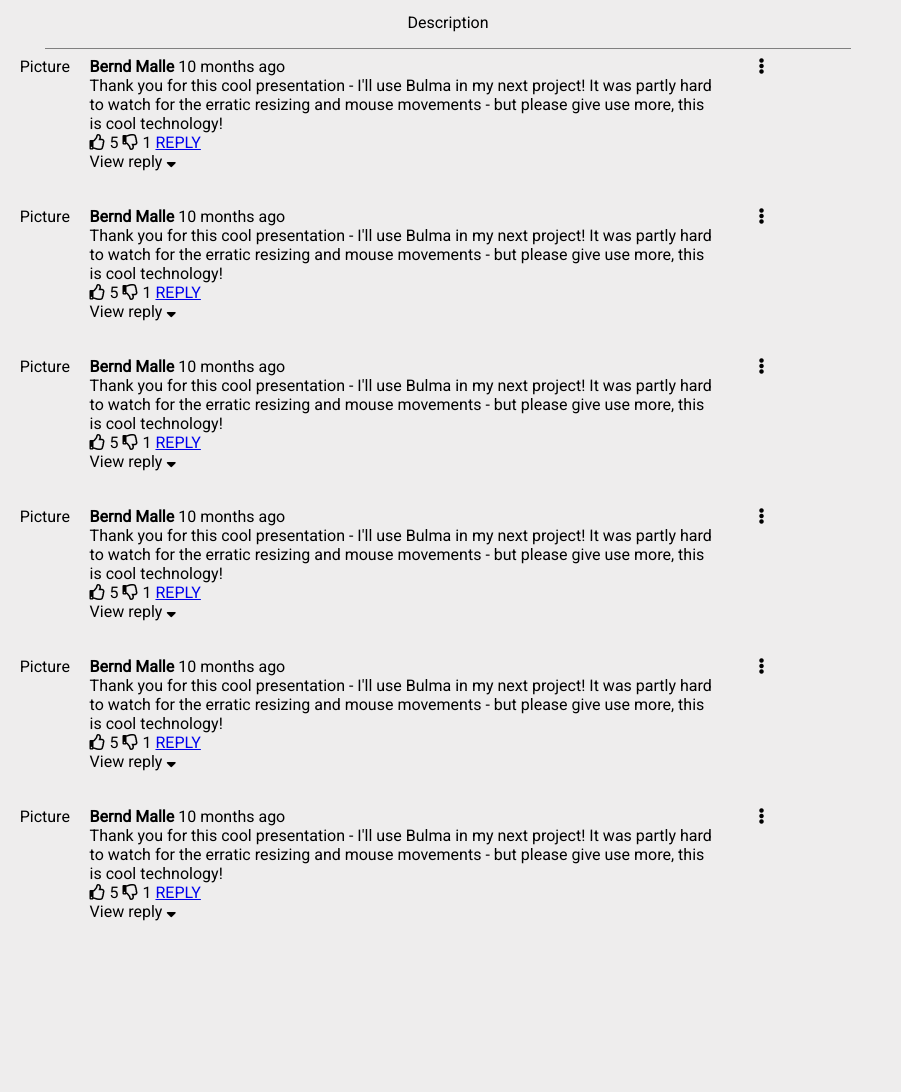
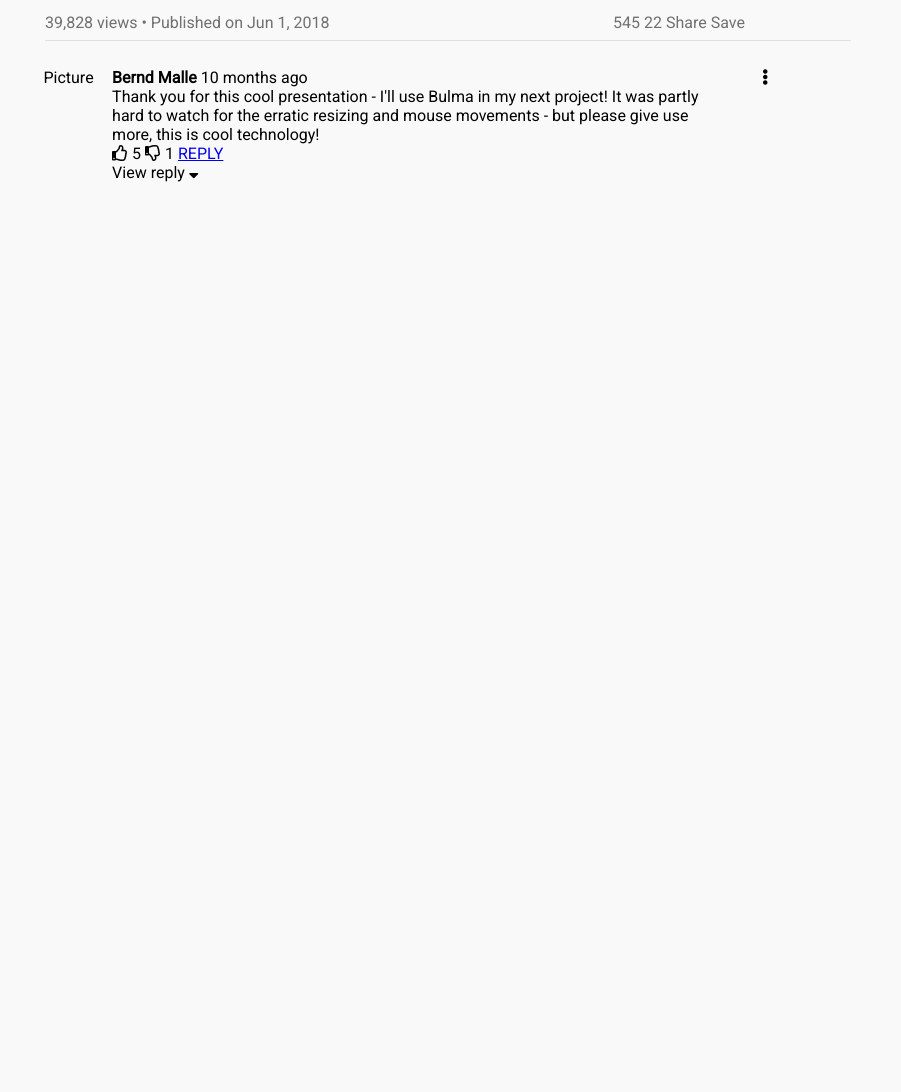
Before and after one commit to anicma/tube_clone, a plain HTML site: page index.html in a window 1280 px wide. Shown: the part 578-1670 px from the top of the page, 0-901 px from the left. Drawn offline with Linux system fonts and the light colour scheme; a web font is replaced by a local one.

Commit message:
Add styles to the navbar tag and comments

```diff
--- a/css/main.css
+++ b/css/main.css
@@ -6,38 +6,46 @@
     position: fixed; /* Set the navbar to fixed position */
     top: 0; /* Position the navbar at the top of the page */
     width: 100%; /* Full width */
-    height: 60px;
+    height: 45px;
     padding-top: 10px;
 }
+
 #navbar-left{
   float: left;
   width: 25%;
 }
+
 #navbar-middle{
-  text-align: center;
+  padding-top: 5px;
   float: left;
   width: 60%;
   height: 100%;
 }
+
 #navbar-right{
   float: left;
   width: 15%;
 }
+
 #search-bar{
-  padding-top: 10px;
   width: 60%;
+  border-radius: 2px;
+  border: 1px solid #d3d3d3;
+  height: 26px;
+  width: 550px;
 }
+
 #search-btn{
-  padding-top: 10px;
-
+  padding: 0;
 }
 
 body {
   margin: 0px;
   padding-top: 70px;
-     background-color: #eeeded;
+  background-color: #f9f9f9;
   font-family: roboto, sans-serif;
 }
+
 #player-col {
   float: left;
   width: 70%;
@@ -64,6 +72,7 @@
     padding-top: 10px;
     height: 120px;
 }
+
 h6 {
   padding: 0px;
   padding-top: 5px;
@@ -88,14 +97,21 @@ h6 {
   text-align: left;
   width: 70%;
 }
+
+.all-comments {
+  padding-left: 25px;
+}
+
 .options-btn-col{
   float: left;
   width: 10%;
 }
+
 .name-time-row{
   float: left;
   width: 100%;
 }
+
 .title-name{
   font-weight: bold;
 }
@@ -104,7 +120,7 @@ hr {
   width: 90%;
   height: 1px;
   color: grey;
-  background-color: grey;
+  background-color: #e0e0e0;
   border: none;
 }
 
@@ -134,8 +150,9 @@ hr {
 }
 #navbar-right{
   height: 100%;
-  vertical-align: middle;
+  text-align: center;
   float: left;
+  padding-top: 8px;
 }
 .nav-item{
   padding-left: 15px;
@@ -146,3 +163,20 @@ hr {
   font-weight: bolder;
   color: #282828 ;
 }
+
+.row-description {
+  padding-left: 45px;
+  color: #707070;
+  text-align: left;
+}
+
+#youtube-stats {
+  float: left;
+  width: 50%;
+}
+
+#social-share-btns {
+  float: left;
+  width: 49%;
+  text-align: center;
+}
--- a/index.html
+++ b/index.html
@@ -9,10 +9,21 @@
     <title>YouClone | Player: How to build a YouTube Clone</title>
 </head>
 <body>
-    <nav class="navbar"><div id="navbar-left"><i class="fas fa-bars nav-item"></i> <i class="fab fa-youtube red-youtube nav-item"></i> <span class="Youtube-logo-text">Youtube</span></div>
-       <div id="navbar-middle"><input id="search-bar" class="nav-item" type="text" placeholder="Search anything..."><button id="search-btn" class="nav-item"><i class="fas fa-search search-icon nav-item"></i></button></div>
-        <div id="navbar-right"><i class="fas fa-video nav-item"></i> <i class="fas fa-th nav-item"></i> <i class="far fa-comment-dots nav-item"></i>
-        <i class="fas fa-bell nav-item"></i> <i class="far fa-user-circle nav-item"></i></div>
+  <nav class="navbar">
+    <div id="navbar-left">
+      <i class="fas fa-bars nav-item"></i>
+      <i class="fab fa-youtube red-youtube nav-item"></i>
+      <span class="Youtube-logo-text">Youtube</span>
+    </div>
+    <div id="navbar-middle">
+      <input id="search-bar" class="nav-item" type="text" placeholder="Search">
+    <button id="search-btn" class="nav-item">
+      <i class="fas fa-search search-icon nav-item"></i>
+    </button>
+  </div>
+  <div id="navbar-right">
+    <i class="fas fa-video nav-item"></i> <i class="fas fa-th nav-item"></i> <i class="far fa-comment-dots nav-item"></i>
+      <i class="fas fa-bell nav-item"></i> <i class="far fa-user-circle nav-item"></i></div>
      </nav>
     <div id="player-col">
         <div>
@@ -37,9 +48,23 @@
               <div class="name-and-subs"></div>
               <div class="subs-btn"></div>
               <div class="subs-bell"></div>
-            <div class="row-description"><p>Description</p></div>
-        </div>
-        <hr>
+              <div class="row-description">
+                <p>
+                  <div id="youtube-stats">
+                    39,828 views • Published on Jun 1, 2018
+                  </div>
+                  <div id="social-share-btns">
+                    545
+                    22
+                    Share
+                    Save
+                  </div>
+                </p>
+              </div>
+            </div>
+        <br/>
+        <hr/>
+        <br/>
         <div class="comment-section">
           <div class="row-comment-order"></div>
           <div class="comment-box"></div>
@@ -52,131 +77,25 @@
                 <div class="name-time-row">
                   <span class="title-name">Bernd Malle</span> 10 months ago
                 </div>
-                <div class="comment-text">Thank you for this cool presentation - I'll use Bulma in my next project! It was partly hard to watch for the erratic resizing and mouse movements - but please give use more, this is cool technology!</div>
+                <div class="comment-text">
+                  Thank you for this cool presentation - I'll use Bulma in my next project! It was partly hard to watch for the erratic resizing and mouse movements - but please give use more, this is cool technology!</div>
                 <div class="like-btns">
-		  <div class="like-btn">
-		    <i class="far fa-thumbs-up"></i> 5 <i class="far fa-thumbs-down"></i> 1
-		    <a href="#">REPLY</a>
-		  </div>
-		  <div class="answer">View reply <i class="fas fa-sort-down"></i></div>
+                <div class="like-btn">
+                  <i class="far fa-thumbs-up"></i> 5 <i class="far fa-thumbs-down"></i> 1 <a href="#">REPLY</a>
+                </div>
+                <div class="answer">
+                  View reply <i class="fas fa-sort-down"></i>
+                </div>
                 </div>
               </div>
               <div class="options-btn-col">
-                <div class="options-btn-row"><i class="fas fa-ellipsis-v"></i></div>
+                <div class="options-btn-row">
+                  <i class="fas fa-ellipsis-v"></i>
+                </div>
               </div>
             </div>
             <!-- end comment -->
 
-            <div class="comment">
-              <div class="avatar-picture-col">
-                <div class="avatar-picture">Picture</div>
-              </div>
-              <div class="comment-body-col">
-                <div class="name-time-row">
-                  <span class="title-name">Bernd Malle</span> 10 months ago
-                </div>
-                <div class="comment-text">Thank you for this cool presentation - I'll use Bulma in my next project! It was partly hard to watch for the erratic resizing and mouse movements - but please give use more, this is cool technology!</div>
-                <div class="like-btns">
-		  <div class="like-btn">
-		    <i class="far fa-thumbs-up"></i> 5 <i class="far fa-thumbs-down"></i> 1
-		    <a href="#">REPLY</a>
-		  </div>
-		  <div class="answer">View reply <i class="fas fa-sort-down"></i></div>
-                </div>
-              </div>
-              <div class="options-btn-col">
-                <div class="options-btn-row"><i class="fas fa-ellipsis-v"></i></div>
-              </div>
-            </div>
-            <!-- end comment -->
-            <div class="comment">
-              <div class="avatar-picture-col">
-                <div class="avatar-picture">Picture</div>
-              </div>
-              <div class="comment-body-col">
-                <div class="name-time-row">
-                  <span class="title-name">Bernd Malle</span> 10 months ago
-                </div>
-                <div class="comment-text">Thank you for this cool presentation - I'll use Bulma in my next project! It was partly hard to watch for the erratic resizing and mouse movements - but please give use more, this is cool technology!</div>
-                <div class="like-btns">
-		  <div class="like-btn">
-		    <i class="far fa-thumbs-up"></i> 5 <i class="far fa-thumbs-down"></i> 1
-		    <a href="#">REPLY</a>
-		  </div>
-		  <div class="answer">View reply <i class="fas fa-sort-down"></i></div>
-                </div>
-              </div>
-              <div class="options-btn-col">
-                <div class="options-btn-row"><i class="fas fa-ellipsis-v"></i></div>
-              </div>
-            </div>
-            <!-- end comment -->
-            <div class="comment">
-              <div class="avatar-picture-col">
-                <div class="avatar-picture">Picture</div>
-              </div>
-              <div class="comment-body-col">
-                <div class="name-time-row">
-                  <span class="title-name">Bernd Malle</span> 10 months ago
-                </div>
-                <div class="comment-text">Thank you for this cool presentation - I'll use Bulma in my next project! It was partly hard to watch for the erratic resizing and mouse movements - but please give use more, this is cool technology!</div>
-                <div class="like-btns">
-		  <div class="like-btn">
-		    <i class="far fa-thumbs-up"></i> 5 <i class="far fa-thumbs-down"></i> 1
-		    <a href="#">REPLY</a>
-		  </div>
-		  <div class="answer">View reply <i class="fas fa-sort-down"></i></div>
-                </div>
-              </div>
-              <div class="options-btn-col">
-                <div class="options-btn-row"><i class="fas fa-ellipsis-v"></i></div>
-              </div>
-            </div>
-            <!-- end comment -->
-            <div class="comment">
-              <div class="avatar-picture-col">
-                <div class="avatar-picture">Picture</div>
-              </div>
-              <div class="comment-body-col">
-                <div class="name-time-row">
-                  <span class="title-name">Bernd Malle</span> 10 months ago
-                </div>
-                <div class="comment-text">Thank you for this cool presentation - I'll use Bulma in my next project! It was partly hard to watch for the erratic resizing and mouse movements - but please give use more, this is cool technology!</div>
-                <div class="like-btns">
-		  <div class="like-btn">
-		    <i class="far fa-thumbs-up"></i> 5 <i class="far fa-thumbs-down"></i> 1
-		    <a href="#">REPLY</a>
-		  </div>
-		  <div class="answer">View reply <i class="fas fa-sort-down"></i></div>
-                </div>
-              </div>
-              <div class="options-btn-col">
-                <div class="options-btn-row"><i class="fas fa-ellipsis-v"></i></div>
-              </div>
-            </div>
-            <!-- end comment -->
-            <div class="comment">
-              <div class="avatar-picture-col">
-                <div class="avatar-picture">Picture</div>
-              </div>
-              <div class="comment-body-col">
-                <div class="name-time-row">
-                  <span class="title-name">Bernd Malle</span> 10 months ago
-                </div>
-                <div class="comment-text">Thank you for this cool presentation - I'll use Bulma in my next project! It was partly hard to watch for the erratic resizing and mouse movements - but please give use more, this is cool technology!</div>
-                <div class="like-btns">
-		  <div class="like-btn">
-		    <i class="far fa-thumbs-up"></i> 5 <i class="far fa-thumbs-down"></i> 1
-		    <a href="#">REPLY</a>
-		  </div>
-		  <div class="answer">View reply <i class="fas fa-sort-down"></i></div>
-                </div>
-              </div>
-              <div class="options-btn-col">
-                <div class="options-btn-row"><i class="fas fa-ellipsis-v"></i></div>
-              </div>
-            </div>
-            <!-- end comment -->
           </div>
           <!-- end all-comments -->
         </div>
```
Lines whose indentation alone changed are shown as unchanged.
